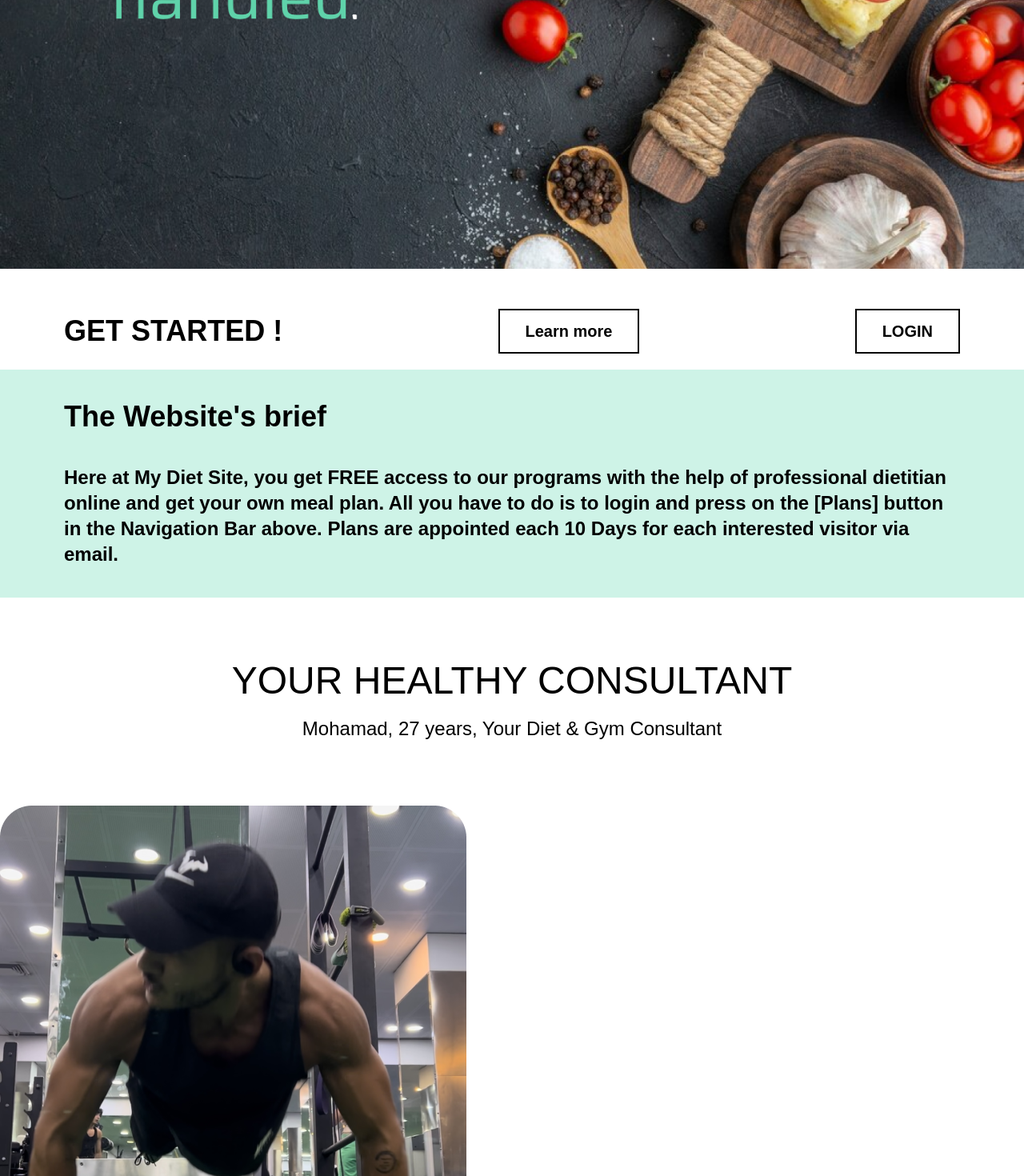
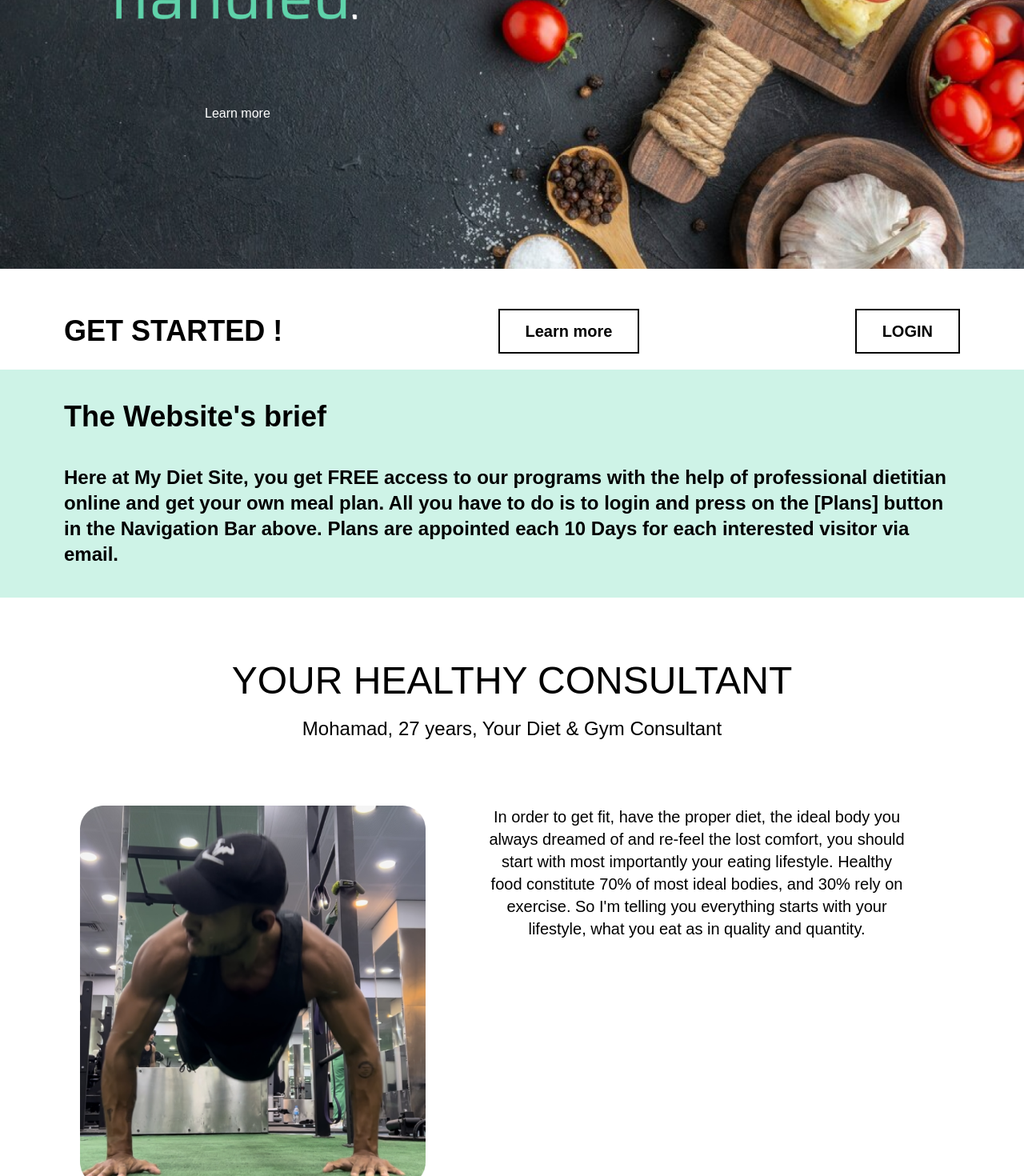
Before and after one commit to MohamadSafa/MyDietSite-frontend, a React (Create React App) app: page / in a window 1280 px wide. Shown: the part 360-1830 px from the top of the page at 80% size. Built offline with nearby package versions, Linux system fonts and the light colour scheme.

Commit message:
Plan section adjusted and margins

```diff
--- a/src/components/Herosection.js
+++ b/src/components/Herosection.js
@@ -15,9 +15,9 @@ function Herosection({ img }) {
       <div className="Header-Desktop">
         <div>
           <img src={Image} className="size-16 md:h-full w-full" alt="hero image"></img>
-          {/* <Link to="/MissionPage">
-            <button className="Order-now"> Learn more </button>
-          </Link> */}
+          <Link to="/MissionPage" className="Learn-more">
+            <button> Learn more </button>
+          </Link>
         </div>
         <div>
 
--- a/src/components/NavBarHome.js
+++ b/src/components/NavBarHome.js
@@ -9,7 +9,7 @@ const NavBarHome = () => {
   useEffect(()=>{},[handlelogout])
   return (
 
-    <div className="nav-bar">
+    <div className="nav-bar" id="top">
       <div className="Logo">
         <Link to="/">
           <img src={Logo} alt="logo icon"></img>
@@ -18,10 +18,10 @@ const NavBarHome = () => {
       <div className="Links">
         <ul>
           <li>
-            <a href="#About" className="">About</a>
+            <a href="/#About" className="">About</a>
           </li>
           <li>
-            <a href="#Mission" className="">Mission</a>
+            <a href="/MissionPage" className="">Mission</a>
           </li>
           <li>
             <a href="#Plans" className="">Plans</a>
--- a/src/components/consultant.js
+++ b/src/components/consultant.js
@@ -9,7 +9,7 @@ const Consultant = () => {
         <div id='consultant' className="text-center text-5xl pt-20 pb-10 relative" style={{ color: "black" }}> YOUR HEALTHY CONSULTANT
         <p className="text-center text-2xl pt-5 pb-20">Mohamad, 27 years, Your Diet & Gym Consultant</p>
             <div className="block justify-center items-center rounded-3xl">
-                <div className="block relative">
+                <div className="flex relative consultant-flex">
                     <img className="block justify-center items-center rounded-3xl" src={coach} alt="mohamad-safa" />
                     <div className="text-center text-xl flex">
                     <p className="text-center text-xl flex-end"/>
--- a/src/components/footerhomepage.js
+++ b/src/components/footerhomepage.js
@@ -45,7 +45,7 @@ function Footerhomepage() {
 
     return (
     <div>
-        <img src={footer} className="size-16 h-96 w-full pt-10" alt="footer image"></img>
+        <img src={footer} className="size-16 h-96 w-full pt-10 object-cover" alt="footer image"></img>
         <div id="Contact" className="footer-container-homepage">
             </div>
             <div className="footer-social full-width">
@@ -55,7 +55,7 @@ function Footerhomepage() {
                 </div>
                 <div className='up'>
                 <Link to="">
-                        <img src={up} onClick="scrolltotop" alt="" />
+                        <img src={up} onClick={window.scroll(0,0)}  alt="" />
                     </Link>
                 </div>
                 <div>
--- a/src/components/plan.js
+++ b/src/components/plan.js
@@ -28,10 +28,10 @@ const Plan = () => {
         <div className="block rounded-3xl">
           <p className="text-center text-2xl pt-5 pb-10">Instant plans in the same day</p>
           <div className="block relative">
-            <div className="flex text-2xl px-10">
+            <div className="text-2xl px-10 text-left pb-10">
               This page includes a form to fill for: Height, Current Weight, Desired Weight, Gender & Email.
             </div>
-            <div className="flex text-2xl px-10">
+            <div className="text-2xl px-10  text-left">
               In this section afterwards, your consultant will calculate the timing and the effort needed (meal plans) to achieve the desired weight then have an e-mail reply within 24 hours.
             </div>
           </div>
@@ -41,7 +41,7 @@ const Plan = () => {
       <div className="container mx-auto mt-10">
         <h2 className="text-3xl font-bold mb-5">Fill here your info.</h2>
         <form onSubmit={handleSubmit} className="grid grid-cols-2 gap-4">
-          <div className="mb-4">
+          {/* <div className="mb-4">
             <label className="block text-xl font-medium text-gray-600">Full Name:</label>
             <input
               type="text"
@@ -51,10 +51,10 @@ const Plan = () => {
               className="mt-1 p-2 border border-gray-300 rounded-md w-full"
               required
             />
-          </div>
+          </div> */}
 
           <div className="mb-4">
-            <label className="block text-xl font-medium text-gray-600">Height (CM):</label>
+            <label className="block text-xl font-medium text-gray-600">Height (cm):</label>
             <input
               type="number"
               name="height"
@@ -66,7 +66,7 @@ const Plan = () => {
           </div>
 
           <div className="mb-4">
-            <label className="block text-xl font-medium text-gray-600">Current Weight (KG):</label>
+            <label className="block text-xl font-medium text-gray-600">Current Weight (kg):</label>
             <input
               type="number"
               name="currentWeight"
@@ -78,7 +78,7 @@ const Plan = () => {
           </div>
 
           <div className="mb-4">
-            <label className="block text-xl font-medium text-gray-600">Desired Weight (KG):</label>
+            <label className="block text-xl font-medium text-gray-600">Desired Weight (kg):</label>
             <input
               type="number"
               name="desiredWeight"
@@ -89,7 +89,7 @@ const Plan = () => {
             />
           </div>
 
-          <div className="mb-4 col-span-2">
+          {/* <div className="mb-4 col-span-2">
             <label className="block text-xl font-medium text-gray-600">Email:</label>
             <input
               type="email"
@@ -99,7 +99,7 @@ const Plan = () => {
               className="mt-1 p-2 border border-gray-300 rounded-md w-full"
               required
             />
-          </div>
+          </div> */}
 
           <div className="col-span-2">
             <button type="submit" className="bg-blue-500 text-white px-4 py-2 rounded-md">Submit</button>
--- a/src/components/styles/Herosection.css
+++ b/src/components/styles/Herosection.css
@@ -31,3 +31,10 @@
     margin-bottom: -300px;
     margin-left: 120px;
 }
+
+.Learn-more{
+    position: absolute;
+    top: 120%;
+    left: 20%;
+    color: white;
+}
--- a/src/components/styles/consultant.css
+++ b/src/components/styles/consultant.css
@@ -1,3 +1,16 @@
 .consultant {
-    font-weight: bolder;
+  font-weight: bolder;
 }
+
+.consultant-flex {
+  column-gap: 30px;
+  margin: 0 100px;
+}
+
+.consultant-flex img {
+  max-width: 40%;
+}
+
+.consultant-flex p {
+  width: 40%;
+}
```
